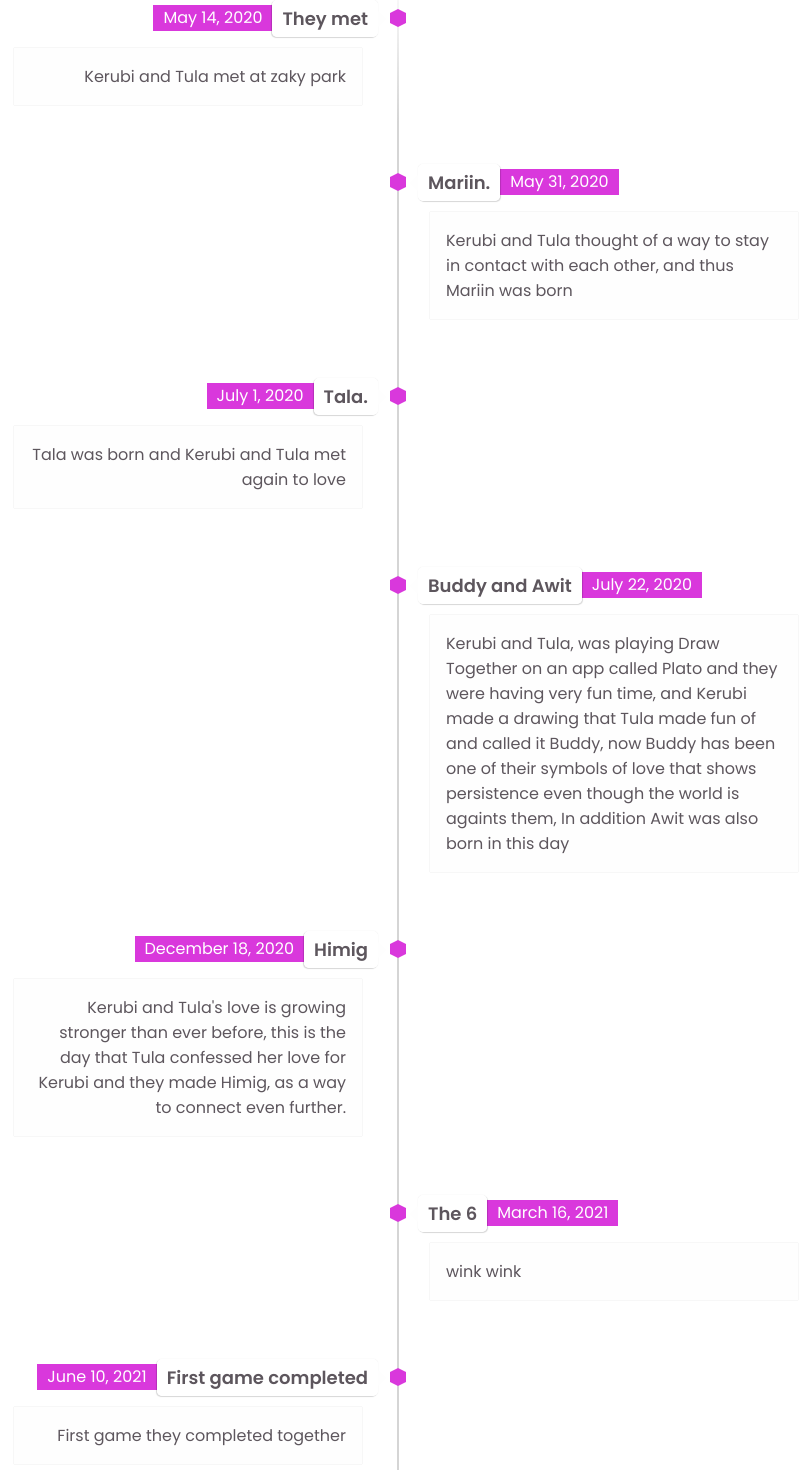
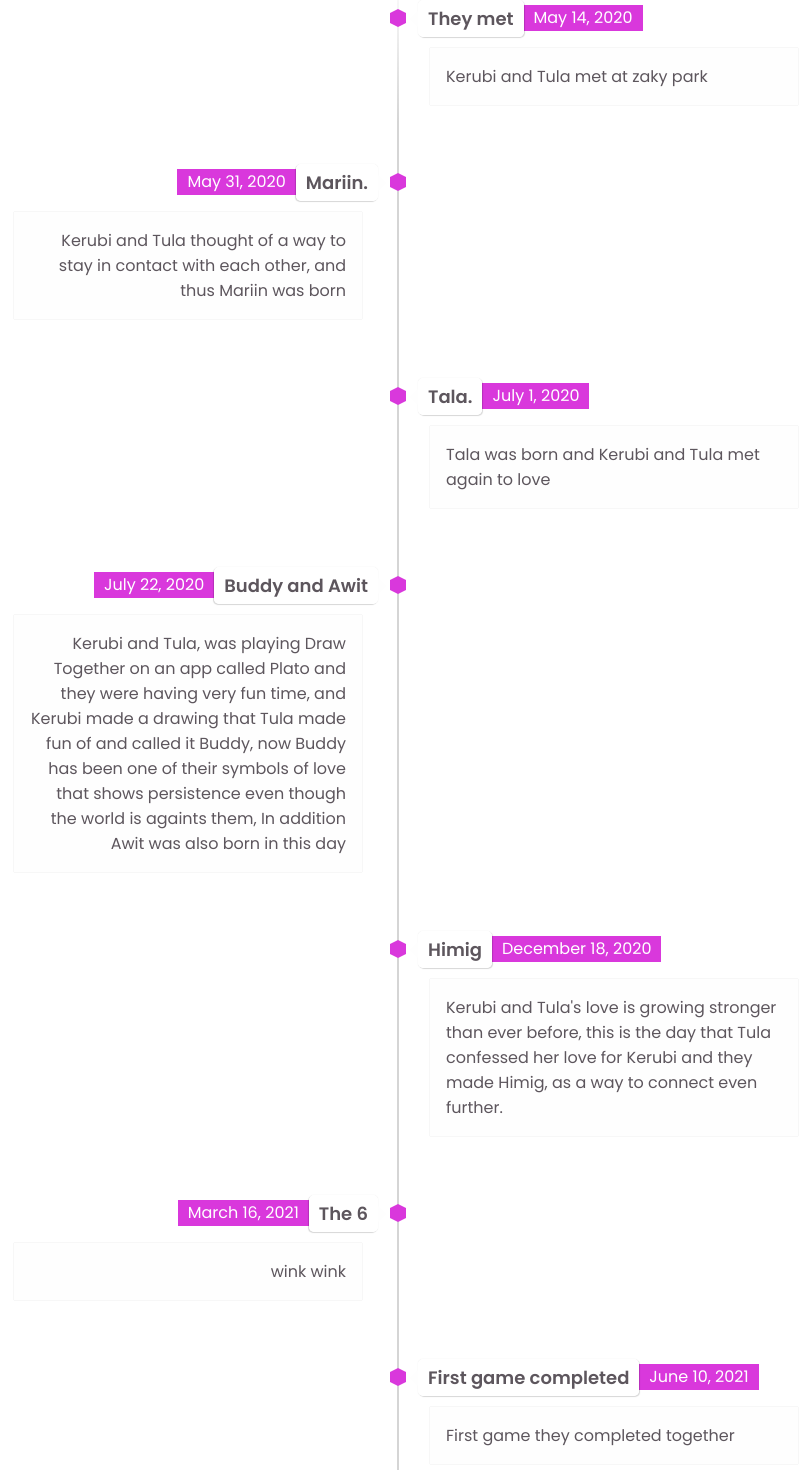
Before and after one commit to Kerubi-5/kk-vision-board, a React (Vite) app: page /timeline in a window 1280 px wide. Shown: the part 230-1700 px from the top of the page, without its empty margins (242-1050 px from the left). Built offline with nearby package versions, Linux system fonts and the light colour scheme.

Commit message:
timeline code cleaned

```diff
--- a/src/containers/Timeline.tsx
+++ b/src/containers/Timeline.tsx
@@ -10,52 +10,64 @@ interface IState {
 }
 
 const Timeline = () => {
-  const timeData = {
-    data1: {
+  const timeData: IState = {
+    data: [
+      {
         flag: "They met",
         date: "May 14, 2020",
         desc: "Kerubi and Tula met at zaky park",
       },
-    data2: {
+      {
         flag: "Mariin.",
         date: "May 31, 2020",
         desc: "Kerubi and Tula thought of a way to stay in contact with each other, and thus Mariin was born",
       },
-    data3: {
+      {
         flag: "Tala.",
         date: "July 1, 2020",
         desc: "Tala was born and Kerubi and Tula met again to love",
       },
-    data4: {
+      {
         flag: "Buddy and Awit",
         date: "July 22, 2020",
         desc: "Kerubi and Tula, was playing Draw Together on an app called Plato and they were having very fun time, and Kerubi made a drawing that Tula made fun of and called it Buddy, now Buddy has been one of their symbols of love that shows persistence even though the world is againts them, In addition Awit was also born in this day",
       },
-    data5: {
+      {
         flag: "Himig",
         date: "December 18, 2020",
         desc: "Kerubi and Tula's love is growing stronger than ever before, this is the day that Tula confessed her love for Kerubi and they made Himig, as a way to connect even further.",
       },
-    data6: {
+      {
         flag: "The 6",
         date: "March 16, 2021",
         desc: "wink wink",
       },
-    data7: {
+      {
         flag: "First game completed",
         date: "June 10, 2021",
         desc: "First game they completed together",
       },
-    data8: {
+      {
         flag: "Virtual Wedding",
         date: "September 17, 2021",
         desc: "Kerubi and Tula got married :>",
       },
-    data9: {
+      {
         flag: "Current",
         date: "Current",
         desc: "Let's do this baby",
       },
+    ],
+  };
+
+  const renderTimeList = (): JSX.Element[] => {
+    return timeData.data.map((data, index) => {
+      if (index % 2 !== 0) {
+        return <TimeDataLeft data={data} />;
+      } else {
+        return <TimeDataRight data={data} />;
+      }
+    });
   };
   return (
     <>
@@ -66,17 +78,7 @@ const Timeline = () => {
         </div>
       </div>
 
-      <ul className="timeline">
-        <TimeDataLeft data={timeData.data1} />
-        <TimeDataRight data={timeData.data2} />
-        <TimeDataLeft data={timeData.data3} />
-        <TimeDataRight data={timeData.data4} />
-        <TimeDataLeft data={timeData.data5} />
-        <TimeDataRight data={timeData.data6} />
-        <TimeDataLeft data={timeData.data7} />
-        <TimeDataRight data={timeData.data8} />
-        <TimeDataLeft data={timeData.data9} />
-      </ul>
+      <ul className="timeline">{renderTimeList()}</ul>
     </>
   );
 };
```
Lines whose indentation alone changed are shown as unchanged.
